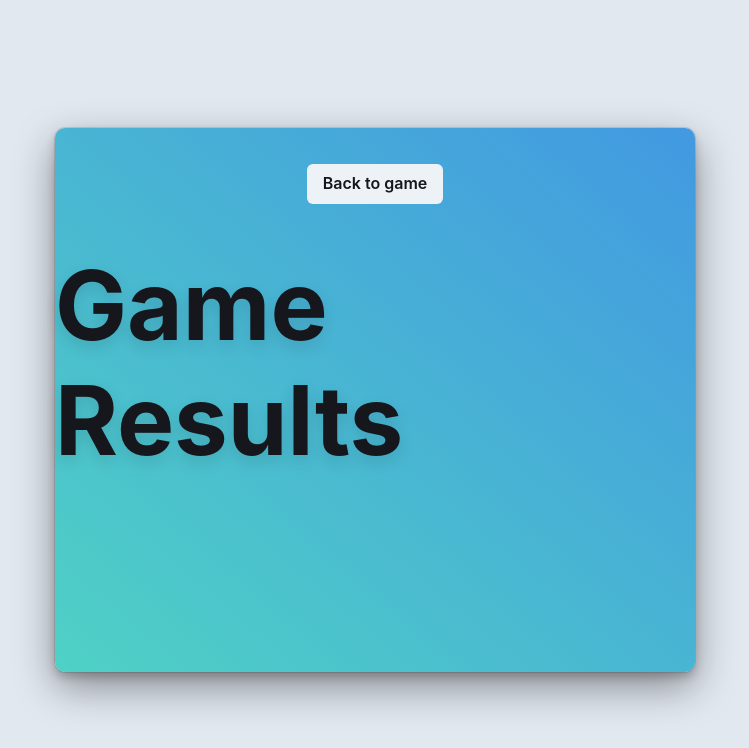
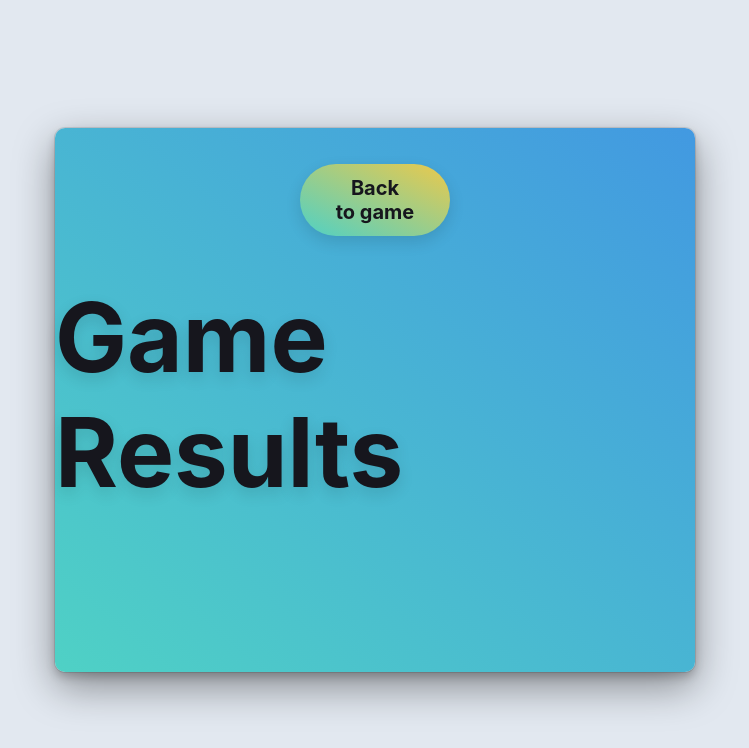
Before and after one commit to mikoBukowski/ragnarson-task, a Next.js app: page /history in a window 1280 px wide. Shown: the top 748 px of the page, without its empty margins (265-1014 px from the left). Built offline with nearby package versions, Linux system fonts and the light colour scheme.

Commit message:
minor changes

```diff
--- a/src/pages/history.js
+++ b/src/pages/history.js
@@ -24,14 +24,23 @@ const History = (data) => {
           bgGradient="linear(to-tr, teal.300,blue.400)"
         >
           <Flex
-            h="8vh"
+            h="12vh"
             w="100%"
             m={6}
             alignItems="center"
             justifyContent="space-evenly"
           >
             <Link href="/">
-              <Button>Back to game</Button>
+              <Button
+                p={"9"}
+                borderRadius="full"
+                bgGradient="linear(to-tr, teal.300,yellow.400)"
+                boxShadow="rgb(0 0 0 /12%) 0 6px 16px"
+                fontWeight={700}
+                fontSize={"xl"}
+              >
+                Back <br></br> to game
+              </Button>
             </Link>
           </Flex>
 
@@ -41,6 +50,8 @@ const History = (data) => {
             textShadow="rgb(0 0 0 /12%) 0 6px 16px"
           >
             Game Results
+
+
           </Heading>
 
         </VStack>
```
Also changed, not shown: src/pages/index.js (+14 -2 lines).
